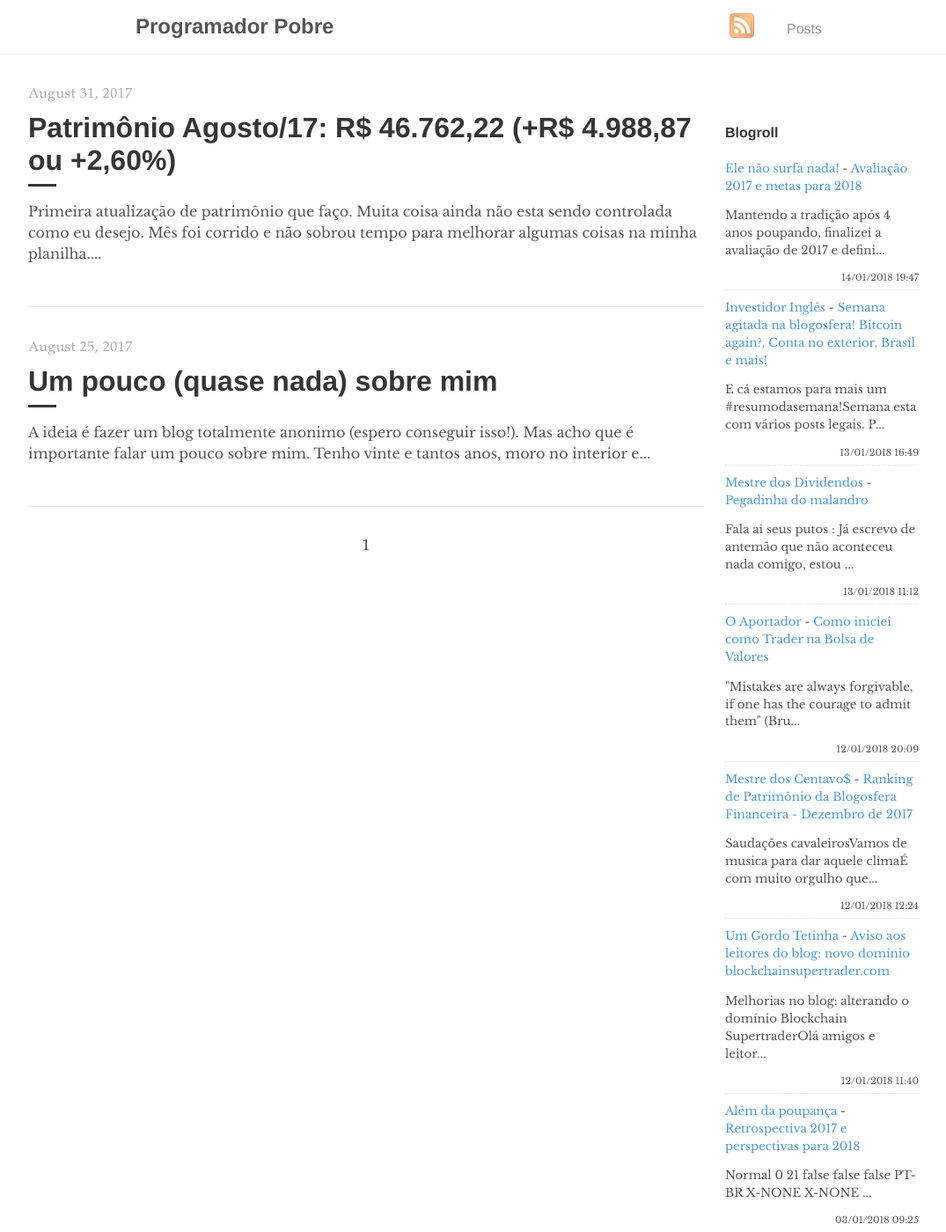
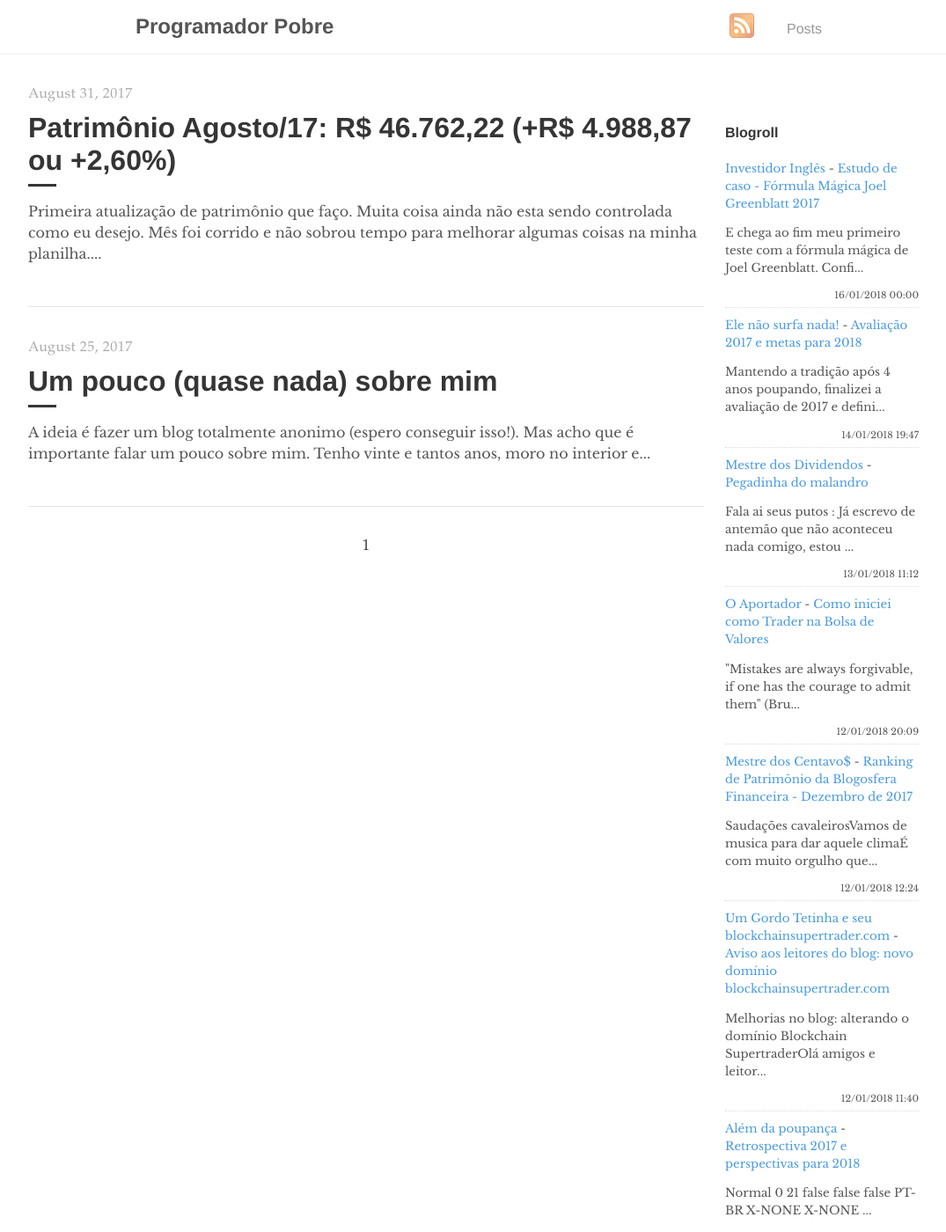
Before and after one commit to programadorpobre/programadorpobre.github.io, a Jekyll site: the page built from index.html, in a window 1280 px wide and 1400 px high. Shown: the whole window at 88% size, without its empty margins (96-1171 px from the left). Built offline with Jekyll 4.4.1, drawn with Linux system fonts in a browser that asks for light colours; the list of posts is cut into pages by our own code; comment, search, counter and statistics services are not loaded.

Commit message:
[ci skip] travis #164

```diff
--- a/_includes/feed-entries.html
+++ b/_includes/feed-entries.html
@@ -1,12 +1,12 @@
+<div class="feed-entry">
+    <a class="feed-entry-site-name" href="http://www.investidoringles.com/">Investidor Inglês</a> - <a class="feed-entry-title" href="http://www.investidoringles.com/2018/01/carteira-acoes-formula-magica-joel-greenblatt-2017.html">Estudo de caso - Fórmula Mágica Joel Greenblatt 2017</a>
+    <p class="feed-entry-summary">E chega ao fim meu primeiro teste com a fórmula mágica de Joel Greenblatt. Confi...</p>
+    <time datetime="2018-01-16T00:00:00.000-02:00">16/01/2018 00:00</time>
+</div>
 <div class="feed-entry">
     <a class="feed-entry-site-name" href="http://elenaosurfanada.blogspot.com/">Ele não surfa nada!</a> - <a class="feed-entry-title" href="http://elenaosurfanada.blogspot.com/2018/01/avaliacao-2017-e-metas-para-2018.html">Avaliação 2017 e metas para 2018</a>
     <p class="feed-entry-summary">Mantendo a tradição após 4 anos poupando, finalizei a avaliação de 2017 e defini...</p>
     <time datetime="2018-01-14T19:47:00.001-02:00">14/01/2018 19:47</time>
-</div>
-<div class="feed-entry">
-    <a class="feed-entry-site-name" href="http://www.investidoringles.com/">Investidor Inglês</a> - <a class="feed-entry-title" href="http://www.investidoringles.com/2018/01/resumo-da-semana-blogosfera-bitcoin.html">Semana agitada na blogosfera!  Bitcoin again?, Conta no exterior, Brasil e mais!</a>
-    <p class="feed-entry-summary">E cá estamos para mais um #resumodasemana!Semana esta com vários posts legais. P...</p>
-    <time datetime="2018-01-13T16:49:00.000-02:00">13/01/2018 16:49</time>
 </div>
 <div class="feed-entry">
     <a class="feed-entry-site-name" href="http://mestredosdividendos.blogspot.com/">Mestre dos Dividendos</a> - <a class="feed-entry-title" href="http://mestredosdividendos.blogspot.com/2018/01/pegadinha-do-malandro.html">Pegadinha do malandro</a>
@@ -24,7 +24,7 @@
     <time datetime="2018-01-12T12:24:00.002-08:00">12/01/2018 12:24</time>
 </div>
 <div class="feed-entry">
-    <a class="feed-entry-site-name" href="http://gordotetinha.blogspot.com/">Um Gordo Tetinha</a> - <a class="feed-entry-title" href="http://gordotetinha.blogspot.com/2018/01/aviso-aos-leitores-do-blog-novo-dominio.html">Aviso aos leitores do blog: novo domínio blockchainsupertrader.com</a>
+    <a class="feed-entry-site-name" href="http://www.blockchainsupertrader.com/">Um Gordo Tetinha e seu blockchainsupertrader.com</a> - <a class="feed-entry-title" href="http://www.blockchainsupertrader.com/2018/01/aviso-aos-leitores-do-blog-novo-dominio.html">Aviso aos leitores do blog: novo domínio blockchainsupertrader.com</a>
     <p class="feed-entry-summary">Melhorias no blog: alterando o domínio Blockchain SupertraderOlá amigos e leitor...</p>
     <time datetime="2018-01-12T11:40:00.001-02:00">12/01/2018 11:40</time>
 </div>
```
